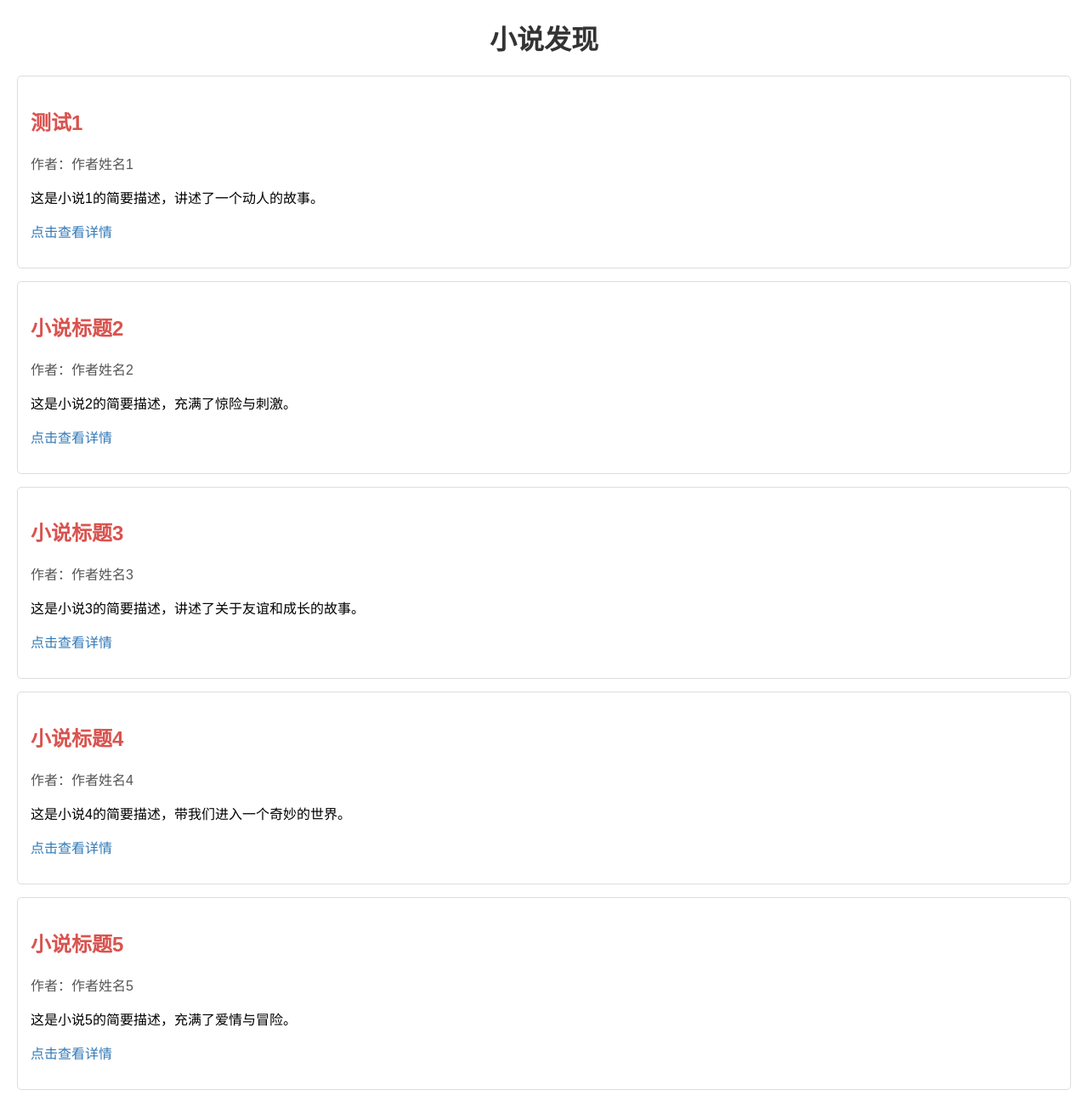
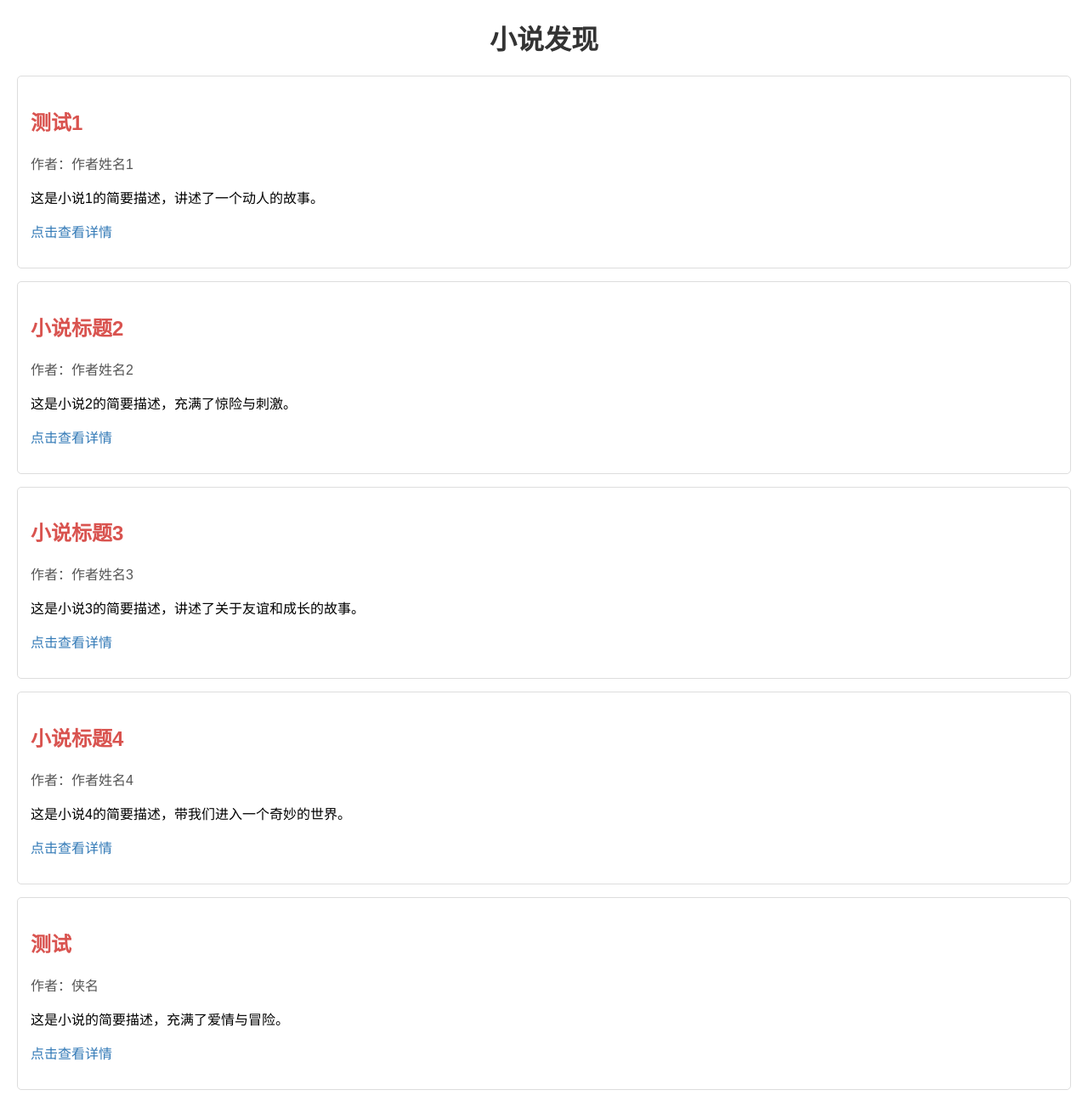
Before and after one commit to hincom/hincom.github.io, a Jekyll site: the page tool/novel/discover.html, which Jekyll copies as it is, in a window 1280 px wide. Shown: the whole page at 85% size. Built offline with Jekyll 4.4.1, drawn with Linux system fonts in a browser that asks for light colours.

Commit message:
Update discover.html

```diff
--- a/tool/novel/discover.html
+++ b/tool/novel/discover.html
@@ -69,10 +69,11 @@
 		<p><a href="novel-detail.html" class="buy-link">点击查看详情</a></p>
 	</div>
 	<div class="novel-card">
-		<h2 class="novel-title">小说标题5</h2>
-		<p class="novel-author">作者：作者姓名5</p>
-		<p class="novel-description">这是小说5的简要描述，充满了爱情与冒险。</p>
+		<h2 class="novel-title">测试</h2>
+		<p class="novel-author">作者：侠名</p>
+		<p class="novel-description">这是小说的简要描述，充满了爱情与冒险。</p>
 		<p><a href="novel-detail.html" class="buy-link">点击查看详情</a></p>
 	</div>
 </body>
+
 </html>
```
